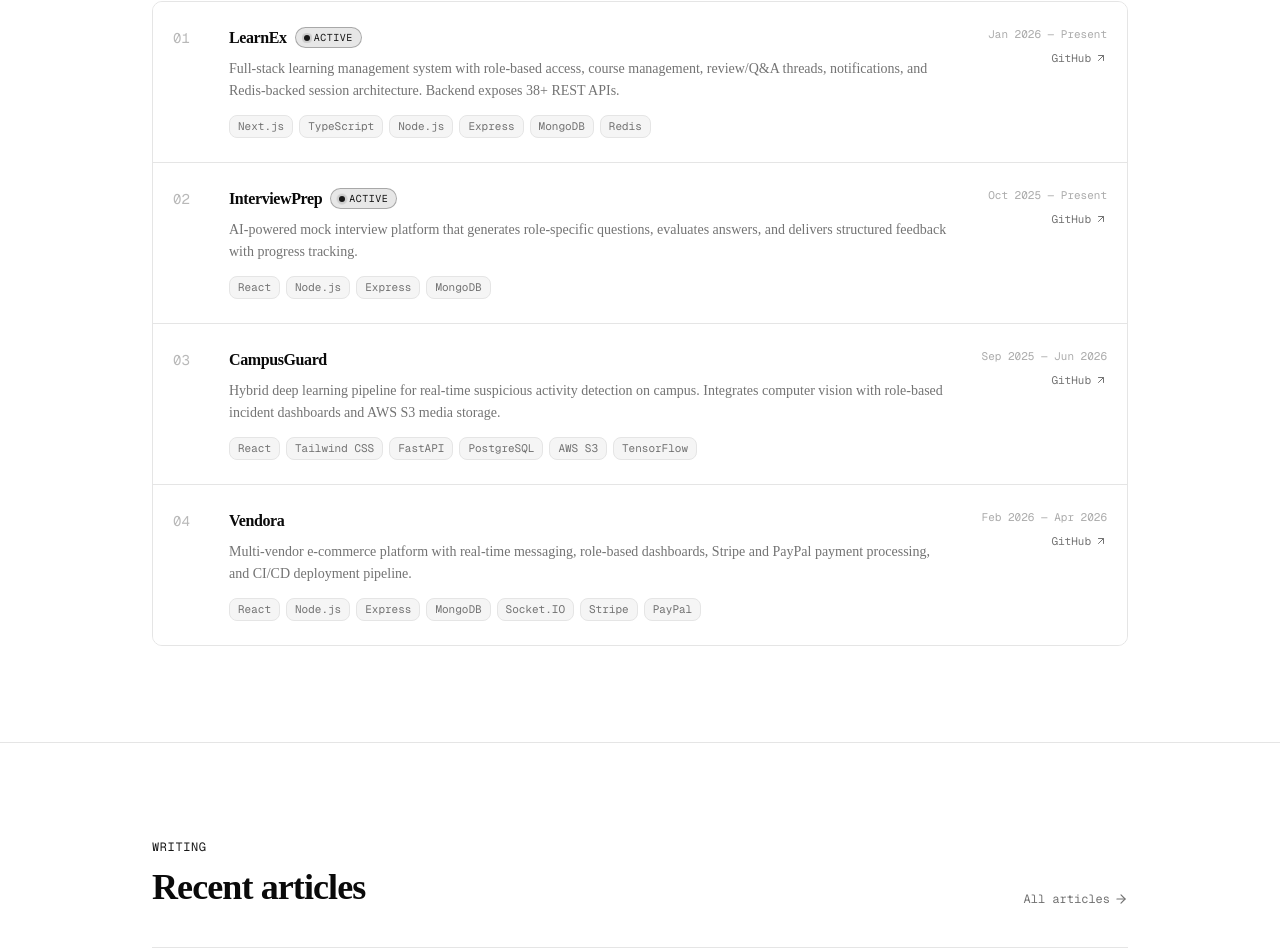
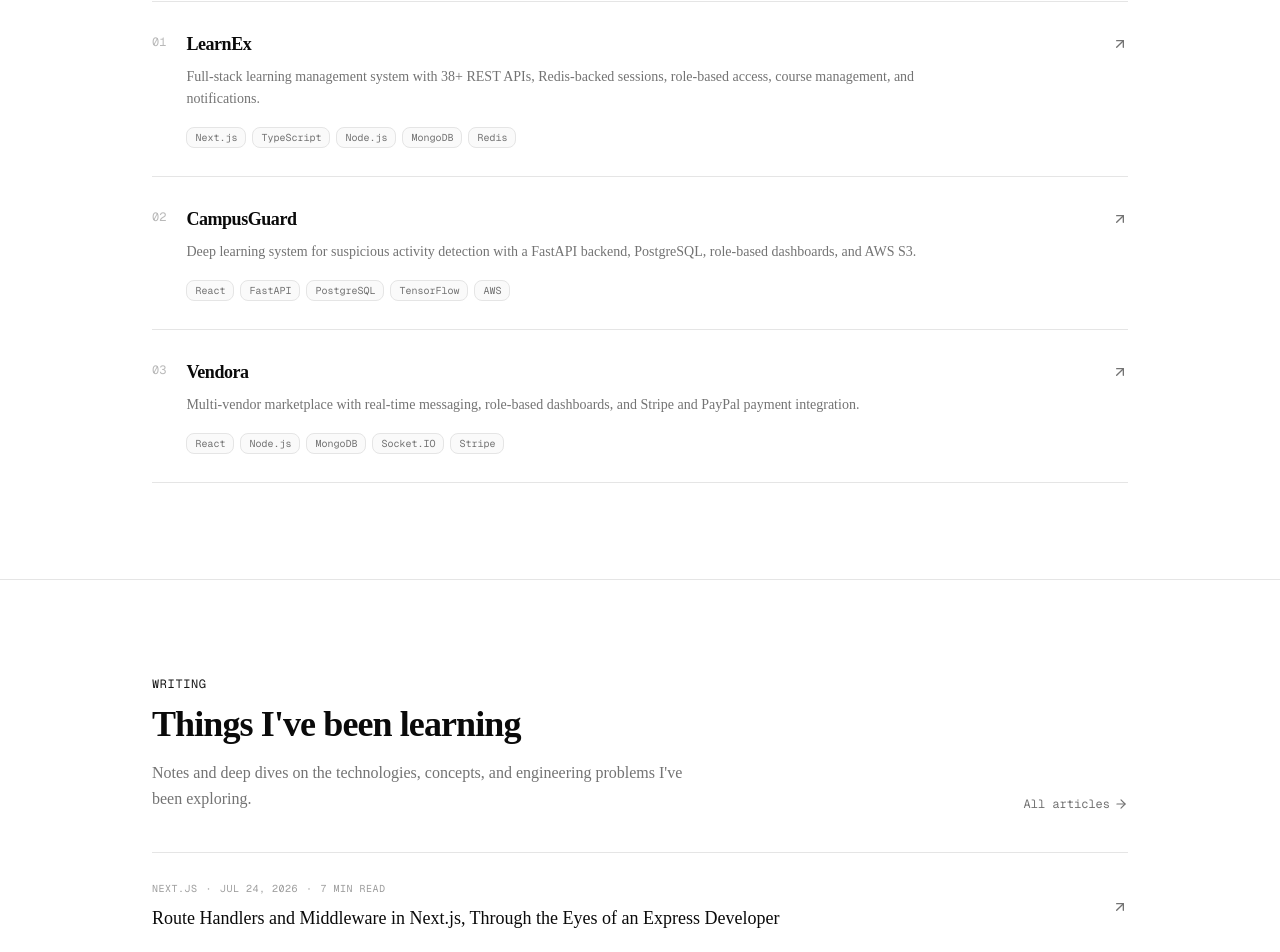
Before and after one commit to sheraz61/Portfolio, a Next.js app: page / in a window 1280 px wide. Shown: the part 1601-2553 px from the top of the page. Built offline with nearby package versions, Linux system fonts and the light colour scheme.

Commit message:
improve home page ui...

```diff
--- a/src/components/home/articles-section.tsx
+++ b/src/components/home/articles-section.tsx
@@ -3,23 +3,29 @@ import { ArrowRightIcon, ArrowUpRightIcon } from 'lucide-react'
 import { posts } from '@/lib/blog-data'
 
 export function ArticlesSection() {
-    // Only show the first 3 articles on the home page
     const recentArticles = posts.slice(0, 3)
 
     return (
         <section id="writing" className="border-b border-border">
             <div className="mx-auto max-w-5xl px-6 py-16 sm:py-24">
 
-                {/* Section header */}
-                <div className="flex items-end justify-between gap-4">
+                {/* Header */}
+                <div className="flex items-end justify-between gap-6">
                     <div>
                         <p className="font-mono text-xs uppercase tracking-wider text-primary">
                             Writing
                         </p>
+
                         <h2 className="mt-3 text-balance text-3xl font-semibold tracking-tight sm:text-4xl">
-                            Recent articles
+                            Things I&apos;ve been learning
                         </h2>
+
+                        <p className="mt-4 max-w-xl text-pretty leading-relaxed text-muted-foreground">
+                            Notes and deep dives on the technologies, concepts,
+                            and engineering problems I&apos;ve been exploring.
+                        </p>
                     </div>
+
                     <Link
                         href="/blog"
                         className="hidden shrink-0 items-center gap-1 font-mono text-xs text-muted-foreground transition-colors hover:text-foreground sm:flex"
@@ -29,49 +35,50 @@ export function ArticlesSection() {
                     </Link>
                 </div>
 
-                {/* Article list */}
+                {/* Articles */}
                 <div className="mt-10 divide-y divide-border border-y border-border">
                     {recentArticles.map((article) => (
-                        <div
+                        <article
                             key={article.link}
-                            className="flex items-start justify-between gap-6 py-5"
+                            className="group py-6 sm:py-7"
                         >
-                            {/* Left — tag + title */}
-                            <div className="flex flex-col gap-1.5">
-                                <span className="w-fit rounded-md bg-muted px-2 py-0.5 font-mono text-[11px] text-muted-foreground">
-                                    {article.tags[0]}
-                                </span>
                             <a
                                 href={article.link}
                                 target="_blank"
                                 rel="noopener noreferrer"
-                                    className="text-sm font-medium leading-snug text-foreground transition-colors hover:text-primary"
+                                className="block"
                             >
-                                    {article.title}
-                                </a>
+                                <div className="flex flex-col gap-3 sm:flex-row sm:items-center sm:justify-between sm:gap-8">
+
+                                    {/* Article content */}
+                                    <div className="min-w-0">
+
+                                        {/* Metadata */}
+                                        <div className="flex flex-wrap items-center gap-x-2 gap-y-1 font-mono text-[10px] uppercase tracking-wider text-muted-foreground/70">
+                                            <span>{article.tags[0]}</span>
+                                            <span aria-hidden="true">·</span>
+                                            <span>{article.date}</span>
+                                            <span aria-hidden="true">·</span>
+                                            <span>{article.readTime}</span>
                                         </div>
 
-                            {/* Right — read time + link */}
-                            <div className="flex shrink-0 flex-col items-end gap-1.5 pt-0.5">
-                                <span className="font-mono text-[11px] text-muted-foreground/70">
-                                    {article.readTime}
-                                </span>
-                                <a
-                                    href={article.link}
-                                    target="_blank"
-                                    rel="noopener noreferrer"
-                                    className="flex items-center gap-0.5 font-mono text-[11px] text-muted-foreground/70 underline-offset-2 transition-colors hover:text-foreground hover:underline"
-                                >
-                                    Read on Medium
-                                    <ArrowUpRightIcon className="size-3" />
-                                </a>
+                                        {/* Title */}
+                                        <h3 className="mt-2 max-w-3xl text-base font-medium leading-relaxed text-foreground transition-colors group-hover:text-primary sm:text-lg">
+                                            {article.title}
+                                        </h3>
+                                    </div>
+
+                                    {/* Arrow */}
+                                    <div className="hidden shrink-0 sm:block">
+                                        <ArrowUpRightIcon className="size-4 text-muted-foreground transition-transform duration-200 group-hover:-translate-y-0.5 group-hover:translate-x-0.5 group-hover:text-foreground" />
                                     </div>
                                 </div>
+                            </a>
+                        </article>
                     ))}
                 </div>
 
-
-                {/* Mobile — blog link */}
+                {/* Mobile link */}
                 <Link
                     href="/blog"
                     className="mt-6 flex items-center gap-1 font-mono text-xs text-muted-foreground transition-colors hover:text-foreground sm:hidden"
--- a/src/components/home/projects-preview-section.tsx
+++ b/src/components/home/projects-preview-section.tsx
@@ -5,144 +5,109 @@ const projects = [
     {
         index: '01',
         name: 'LearnEx',
-        status: 'In Progress',
-        period: 'Jan 2026 — Present',
         description:
-            'Full-stack learning management system with role-based access, course management, review/Q&A threads, notifications, and Redis-backed session architecture. Backend exposes 38+ REST APIs.',
-        stack: ['Next.js', 'TypeScript', 'Node.js', 'Express', 'MongoDB', 'Redis'],
-        href: '/projects/learnex',
-        github: 'https://github.com/sheraz61/learnex',
+            'Full-stack learning management system with 38+ REST APIs, Redis-backed sessions, role-based access, course management, and notifications.',
+        stack: ['Next.js', 'TypeScript', 'Node.js', 'MongoDB', 'Redis'],
+        href: '/projects#learnex',
     },
     {
         index: '02',
-        name: 'InterviewPrep',
-        status: 'In Progress',
-        period: 'Oct 2025 — Present',
+        name: 'CampusGuard',
         description:
-            'AI-powered mock interview platform that generates role-specific questions, evaluates answers, and delivers structured feedback with progress tracking.',
-        stack: ['React', 'Node.js', 'Express', 'MongoDB'],
-        href: '/projects/interviewprep',
-        github: 'https://github.com/sheraz61/interviewprep',
+            'Deep learning system for suspicious activity detection with a FastAPI backend, PostgreSQL, role-based dashboards, and AWS S3.',
+        stack: ['React', 'FastAPI', 'PostgreSQL', 'TensorFlow', 'AWS'],
+        href: '/projects#campusguard',
     },
     {
         index: '03',
-        name: 'CampusGuard',
-        status: 'Completed',
-        period: 'Sep 2025 — Jun 2026',
+        name: 'Vendora',
         description:
-            'Hybrid deep learning pipeline for real-time suspicious activity detection on campus. Integrates computer vision with role-based incident dashboards and AWS S3 media storage.',
-        stack: ['React', 'Tailwind CSS', 'FastAPI', 'PostgreSQL', 'AWS S3', 'TensorFlow'],
-        href: '/projects/campusguard',
-        github: 'https://github.com/sheraz61/CampusGaurd',
-    },
-    {
-        index: '04',
-        name: 'Vendora',
-        status: 'Completed',
-        period: 'Feb 2026 — Apr 2026',
-        description:
-            'Multi-vendor e-commerce platform with real-time messaging, role-based dashboards, Stripe and PayPal payment processing, and CI/CD deployment pipeline.',
-        stack: ['React', 'Node.js', 'Express', 'MongoDB', 'Socket.IO', 'Stripe', 'PayPal'],
-        href: '/projects/vendora',
-        github: 'https://github.com/sheraz61/vendora',
+            'Multi-vendor marketplace with real-time messaging, role-based dashboards, and Stripe and PayPal payment integration.',
+        stack: ['React', 'Node.js', 'MongoDB', 'Socket.IO', 'Stripe'],
+        href: '/projects#vendora',
     },
 ] as const
 
 export function ProjectsPreviewSection() {
     return (
-        <section id="work" className="border-b border-border">
+        <section className="border-b border-border">
             <div className="mx-auto max-w-5xl px-6 py-16 sm:py-24">
 
-                {/* Section header */}
+                {/* Header */}
                 <div className="flex items-end justify-between gap-4">
                     <div>
                         <p className="font-mono text-xs uppercase tracking-wider text-primary">
                             Selected work
                         </p>
+
                         <h2 className="mt-3 text-balance text-3xl font-semibold tracking-tight sm:text-4xl">
-                            Projects
+                            Things I&apos;ve built
                         </h2>
                     </div>
+
                     <Link
                         href="/projects"
                         className="hidden shrink-0 items-center gap-1 font-mono text-xs text-muted-foreground transition-colors hover:text-foreground sm:flex"
                     >
-                        All projects
+                        View all projects
                         <ArrowRightIcon className="size-3.5" />
                     </Link>
                 </div>
 
-                {/* Project list */}
-                <div className="mt-10 divide-y divide-border overflow-hidden rounded-lg border border-border">
+                {/* Projects */}
+                <div className="mt-10 divide-y divide-border border-y border-border">
                     {projects.map((project) => (
-                        <div
+                        <Link
                             key={project.name}
-                            className="group flex flex-col gap-4 bg-background px-5 py-6 transition-colors hover:bg-muted/40 sm:flex-row sm:items-start sm:gap-8"
+                            href={project.href}
+                            className="group block py-7"
                         >
-                            {/* Index number */}
-                            <span className="shrink-0 font-mono text-sm text-muted-foreground/50 sm:pt-0.5 sm:w-6">
+                            <div className="flex gap-5">
+
+                                {/* Number */}
+                                <span className="hidden shrink-0 pt-1 font-mono text-xs text-muted-foreground/50 sm:block">
                                     {project.index}
                                 </span>
 
-                            {/* Main content */}
-                            <div className="flex flex-1 flex-col gap-2">
-                                <div className="flex flex-wrap items-center gap-2">
-                                    <h3 className="text-base font-semibold tracking-tight text-foreground">
+                                {/* Content */}
+                                <div className="min-w-0 flex-1">
+
+                                    <div className="flex items-center justify-between gap-4">
+                                        <h3 className="text-lg font-semibold tracking-tight text-foreground transition-colors group-hover:text-primary">
                                             {project.name}
                                         </h3>
-                                    {project.status === 'In Progress' && (
-                                        <span className="inline-flex items-center gap-1 rounded-full border border-primary/30 bg-primary/10 px-2 py-0.5 font-mono text-[10px] uppercase tracking-wider text-primary">
-                                            <span className="relative flex size-1.5">
-                                                <span className="absolute inline-flex size-full animate-ping rounded-full bg-primary opacity-60" />
-                                                <span className="relative inline-flex size-1.5 rounded-full bg-primary" />
-                                            </span>
-                                            Active
-                                        </span>
-                                    )}
+
+                                        <ArrowUpRightIcon
+                                            className="size-4 shrink-0 text-muted-foreground transition-all duration-200 group-hover:-translate-y-0.5 group-hover:translate-x-0.5 group-hover:text-foreground"
+                                        />
                                     </div>
 
-                                <p className="text-sm leading-relaxed text-muted-foreground">
+                                    <p className="mt-2 max-w-3xl text-sm leading-relaxed text-muted-foreground">
                                         {project.description}
                                     </p>
 
-                                <div className="mt-1 flex flex-wrap gap-1.5">
+                                    <div className="mt-4 flex flex-wrap gap-1.5">
                                         {project.stack.map((tech) => (
                                             <span
                                                 key={tech}
-                                            className="rounded-md border border-border bg-muted px-2 py-0.5 font-mono text-[11px] text-muted-foreground"
+                                                className="rounded-md border border-border bg-muted/50 px-2 py-0.5 font-mono text-[10px] text-muted-foreground"
                                             >
                                                 {tech}
                                             </span>
                                         ))}
                                     </div>
                                 </div>
-
-                            {/* Right meta — period + GitHub */}
-                            <div className="flex shrink-0 flex-row items-center gap-4 sm:flex-col sm:items-end sm:gap-2">
-                                <p className="font-mono text-[11px] text-muted-foreground/60">
-                                    {project.period}
-                                </p>
-                                <a
-                                    href={project.github}
-                                    target="_blank"
-                                    rel="noopener noreferrer"
-                                    aria-label={`${project.name} on GitHub`}
-                                    className="flex items-center gap-1 font-mono text-[11px] text-muted-foreground transition-colors hover:text-foreground"
-                                >
-                                    GitHub
-                                    <ArrowUpRightIcon className="size-3" />
-                                </a>
                             </div>
-                        </div>
+                        </Link>
                     ))}
                 </div>
 
-                {/* Mobile — all projects link */}
+                {/* Mobile CTA */}
                 <Link
                     href="/projects"
                     className="mt-6 flex items-center gap-1 font-mono text-xs text-muted-foreground transition-colors hover:text-foreground sm:hidden"
                 >
-                    All projects
+                    View all projects
                     <ArrowRightIcon className="size-3.5" />
                 </Link>
             </div>
```
Also changed, not shown: src/components/projects/project-list-section.tsx (+3 -8 lines), src/components/projects/projects-hero.tsx (deleted, +0 -17 lines). Lines whose indentation alone changed are shown as unchanged.
